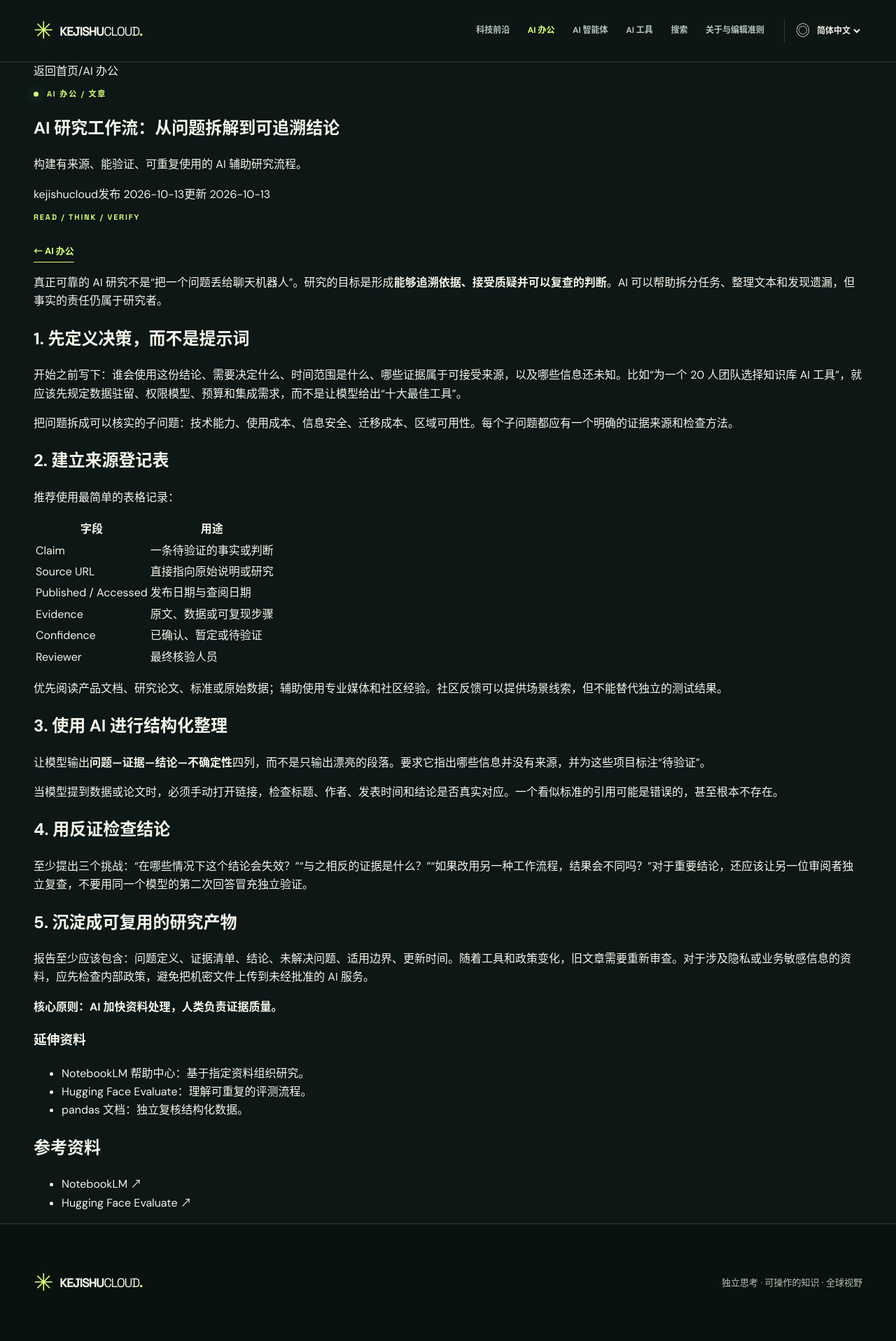
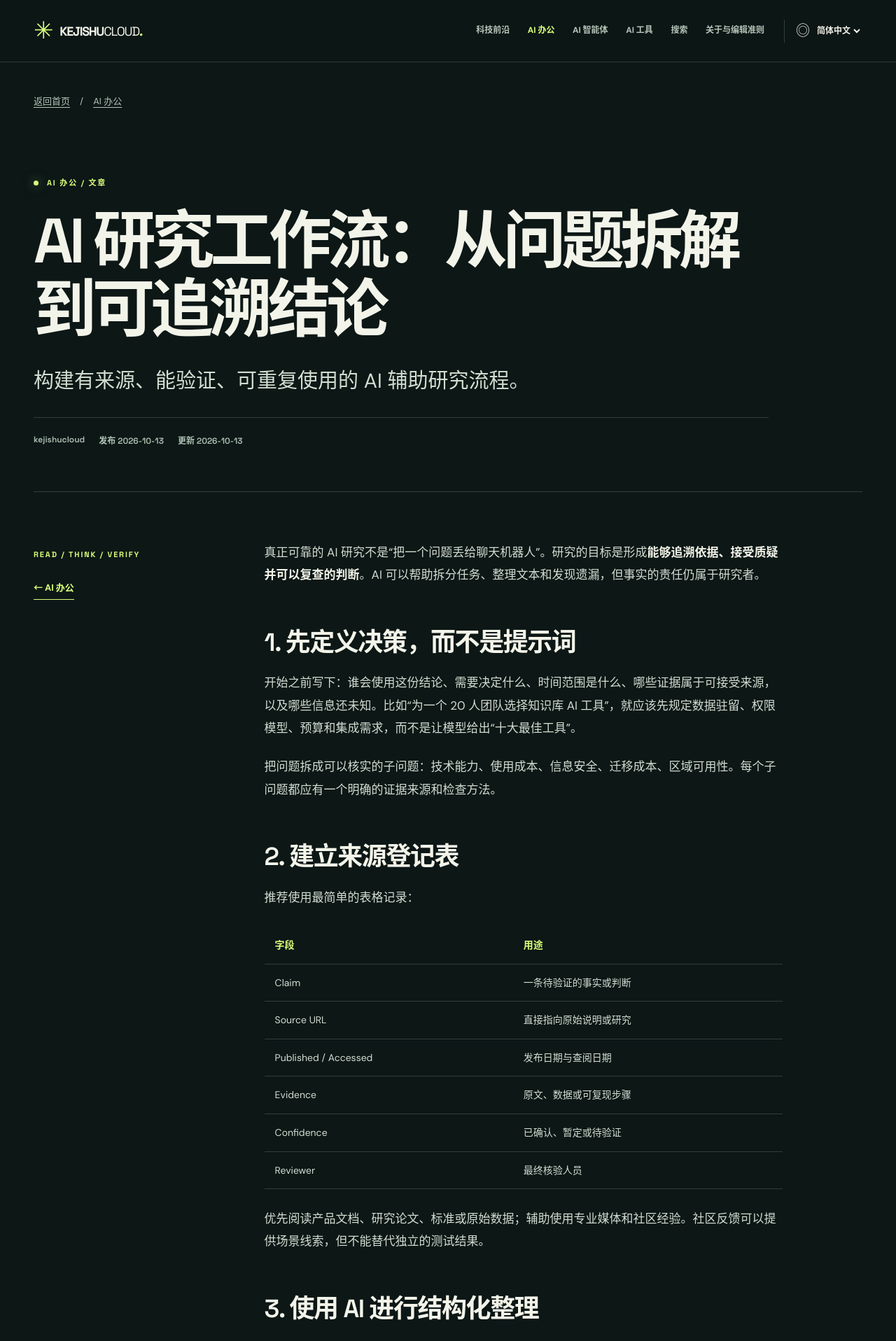
Before and after one commit to kejishucloud/kejishucloud.github.io, a Jekyll site: the page built from _articles/zh/evidence-first-ai-research.md, in a window 1280 px wide. Shown: the top 1916 px of the page at 70% size. Built offline with Jekyll 4.4.1, drawn with Linux system fonts in a browser that asks for light colours.

Commit message:
style: complete multilingual article reading and search design

```diff
--- a/assets/css/portal.css
+++ b/assets/css/portal.css
@@ -104,3 +104,58 @@
 
 /* The full menu stays available when JS is unavailable. */
 @media(max-width:760px){html:not(.js) .header-inner{flex-wrap:wrap;padding-bottom:16px}html:not(.js) .menu-toggle{display:none}html:not(.js) .main-nav{display:flex;position:static;order:3;width:100%;border:0;padding:0;background:transparent}html:not(.js) .language{margin-left:auto}}
+
+
+/* Long-form editorial reading and discoverability */
+.feature-articles{padding-top:112px}
+.topic-articles{border-top:1px solid var(--line)}
+.article-grid{display:grid;grid-template-columns:repeat(2,minmax(0,1fr));gap:1px;background:var(--line);border:1px solid var(--line);margin-bottom:30px}
+.article-tile{display:flex;min-height:245px;flex-direction:column;padding:30px 33px;background:var(--forest);transition:background .2s}
+.article-tile:hover{background:#244034}
+.article-tile__meta{font:700 11px var(--display);color:var(--accent);letter-spacing:.08em}
+.article-tile h3{font:600 clamp(23px,2.5vw,34px)/1.25 var(--display);letter-spacing:-.04em;margin:19px 0 14px}
+.article-tile p{font-size:15px;color:var(--muted);margin:0 0 27px}
+.article-tile__action{color:var(--accent);font:700 12px var(--display);margin-top:auto}
+.longform{padding-top:45px;padding-bottom:130px}
+.article-breadcrumb{display:flex;gap:14px;align-items:center;font-size:13px;color:var(--muted)}
+.article-breadcrumb a{text-decoration:underline;text-underline-offset:4px}
+.article-header{max-width:1050px;padding:87px 0 64px}
+.article-header h1{font:600 clamp(46px,7vw,92px)/1.1 var(--display);letter-spacing:-.066em;margin:25px 0 30px}
+.article-subhead{font-size:clamp(18px,2.5vw,29px);color:#d0dfd1;max-width:830px;line-height:1.55}
+.article-byline{display:flex;gap:20px;flex-wrap:wrap;border-top:1px solid var(--line);padding-top:23px;color:var(--muted);font:600 12px var(--display)}
+.article-layout{display:grid;grid-template-columns:240px minmax(0,740px);gap:clamp(35px,7vw,100px);padding:70px 0 35px;border-top:1px solid var(--line)}
+.article-sidebar{position:sticky;top:25px;align-self:start}
+.article-body{color:#d2ddd2;font-size:17px;line-height:1.9;overflow-wrap:anywhere}
+.article-body h2{font:600 clamp(26px,3vw,36px)/1.3 var(--display);letter-spacing:-.04em;color:var(--cream);margin:57px 0 18px}
+.article-body h3{font:600 23px/1.4 var(--display);color:var(--cream);margin-top:40px}
+.article-body p,.article-body ul,.article-body ol{margin:0 0 23px}
+.article-body a,.article-sources a{color:var(--accent);text-decoration:underline;text-underline-offset:4px}
+.article-body strong{color:var(--cream)}
+.article-body li{padding-left:5px;margin-bottom:9px}
+.article-body li::marker{color:var(--accent)}
+.article-body table{width:100%;border-collapse:collapse;margin:26px 0;font-size:14px}
+.article-body th,.article-body td{text-align:left;vertical-align:top;padding:13px 15px;border-bottom:1px solid var(--line)}
+.article-body th{color:var(--accent)}
+.article-body pre{max-width:100%;overflow:auto;padding:20px;background:#152a20}
+.article-body code{font-size:.88em}
+.article-body blockquote{margin:29px 0;border-left:3px solid var(--accent);padding-left:22px;color:var(--muted)}
+.article-body img{max-width:100%;height:auto}
+.article-sources{border-top:1px solid var(--line);padding:40px 0}
+.article-sources h2{font:600 27px var(--display)}
+.article-sources li{margin:10px 0;color:var(--muted)}
+.search-section{padding-top:60px}
+.search-section form{max-width:920px;margin-bottom:40px}
+.search-section label{display:block;font-size:13px;font-weight:700;margin:0 0 12px;color:var(--accent)}
+.search-control{display:flex;border:1px solid #71977b;background:#152a20}
+.search-control input{min-width:0;flex:1;padding:19px 23px;font:500 17px var(--body);color:var(--cream);background:transparent;border:0}
+.search-control input::placeholder{color:#8eac94}
+.search-control button{padding:16px 24px;border:0;background:var(--accent);color:var(--bg);font-weight:700;cursor:pointer}
+.search-control button:hover{background:#efffb5}
+.search-note{min-height:24px;font-size:14px;color:var(--muted)}
+.search-results{list-style:none;margin:20px 0;padding:0;border-top:1px solid var(--line)}
+.search-results li{border-bottom:1px solid var(--line);padding:22px 0}
+.search-results a{display:block;font:600 26px/1.25 var(--display);letter-spacing:-.03em}
+.search-results a:hover{color:var(--accent)}
+.search-results p{color:var(--muted);margin:8px 0}
+.search-fallback h2{font:600 34px var(--display);letter-spacing:-.05em;margin-bottom:25px}
+@media(max-width:760px){.article-grid{grid-template-columns:1fr}.article-tile{min-height:215px;padding:27px}.longform{padding-bottom:90px}.article-header{padding:65px 0 50px}.article-header h1{font-size:clamp(42px,11vw,65px)}.article-layout{display:block;padding:45px 0}.article-sidebar{position:static;margin-bottom:35px}.article-body{font-size:16px}.article-body h2{font-size:27px}.article-body table{display:block;overflow-x:auto}.search-control input{font-size:15px;padding:15px}.search-control button{padding:13px 16px}.article-sources{padding-top:35px}}
```
